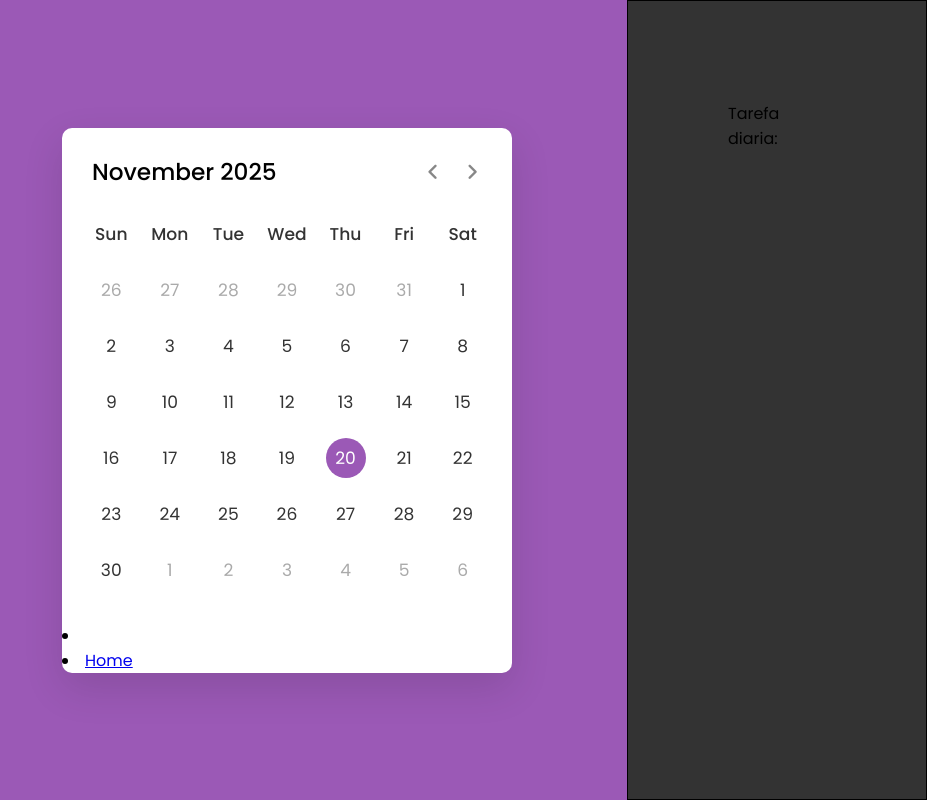
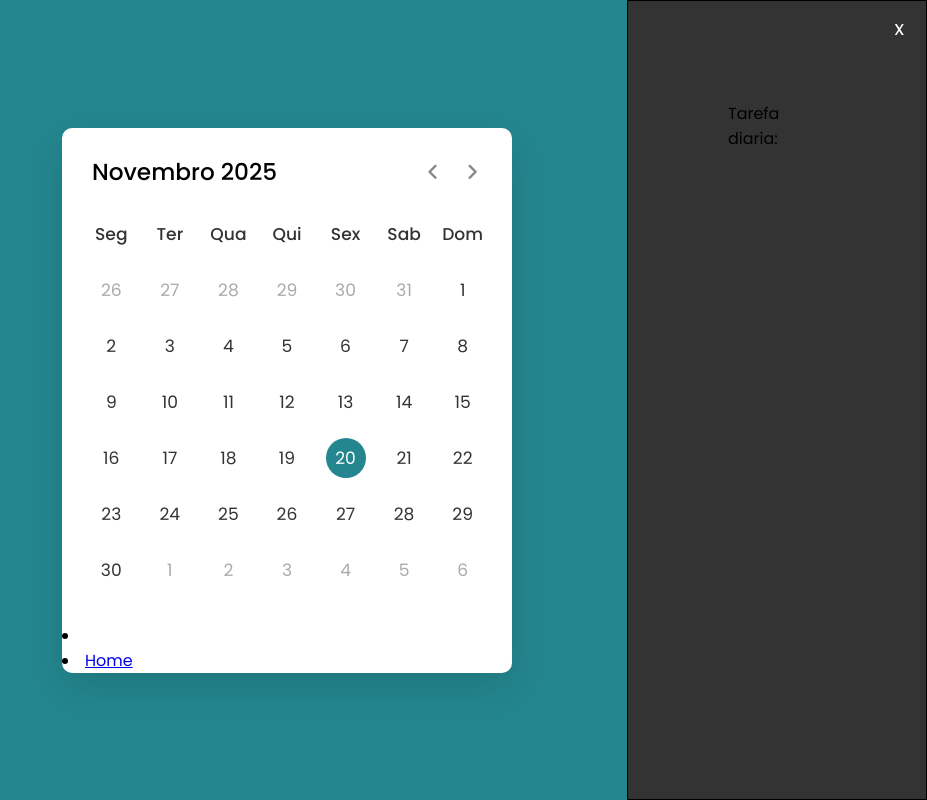
Before and after one commit to Cabo-USBC/Bionnipon, a website: page calendario.html in a window 1280 px wide. Both pictures are taken after a click on the item "20". Shown: the whole page, without its empty margins (353-1280 px from the left). Drawn offline with nearby package versions, Linux system fonts and the light colour scheme.

Commit message:
adiciona 'fechar' na tarefa

```diff
--- a/calendario.html
+++ b/calendario.html
@@ -1,12 +1,11 @@
 <!DOCTYPE html>
-<!-- Coding By CodingNepal - youtube.com/codingnepal -->
-<html lang="en" dir="ltr">
+
+<html lang="pt-br" dir="ltr">
   <head>
     <meta charset="utf-8">
-    <title>Dynamic Calendar JavaScript | CodingNepal</title>
+    <title>Calendario</title>
     <link rel="stylesheet" href="css/calendarionovo.css">
     <meta name="viewport" content="width=device-width, initial-scale=1.0">
-    <!-- Google Font Link for Icons -->
     <link rel="stylesheet" href="https://fonts.googleapis.com/css2?family=Material+Symbols+Rounded:opsz,wght,FILL,GRAD@20..48,100..700,0..1,-50..200">
     <script src="funcoes.js" defer></script>
   </head>
@@ -21,23 +20,25 @@
       </header>
       <div class="calendar">
         <ul class="weeks">
-          <li>Sun</li>
-          <li>Mon</li>
-          <li>Tue</li>
-          <li>Wed</li>
-          <li>Thu</li>
-          <li>Fri</li>
-          <li>Sat</li>
+          <li>Seg</li>
+          <li>Ter</li>
+          <li>Qua</li>
+          <li>Qui</li>
+          <li>Sex</li>
+          <li>Sab</li>
+          <li>Dom</li>
         </ul>
         <ul class="days"></ul>
 
     </div>
+
     <div id="minhaDiv" style="display:none;">
     Tarefa diaria:
+    </div>
 
-    </div>
     <li onclick = "abrirDiv()"></li>
     <li><a href="index.html">Home</a></li>
+    <button id = "semDiv" onclick = "fecharDiv()">x</button>
   </body>
 
 </html>
--- a/css/calendarionovo.css
+++ b/css/calendarionovo.css
@@ -12,7 +12,7 @@ body{
   padding: 0 10px;
   justify-content: center;
   min-height: 100vh;
-  background: #9B59B6;
+  background: #24868F;
 }
 .wrapper{
   width: 450px;
@@ -96,7 +96,7 @@ header .current-date{
   transform: translate(-50%, -50%);
 }
 .days li.active::before{
-  background: #9B59B6;
+  background: #24868F;
 }
 .days li:not(.active):hover::before{
   background: #f2f2f2;
@@ -115,3 +115,23 @@ header .current-date{
   border: 1px solid black
 
 }
+
+#semDiv{
+  position: fixed;
+  right: 10px;
+  top: 10px;
+  z-index: 2;
+  display: none;
+  background-color: #333;
+  color: white;
+  border: none;
+  font-size: 20px;
+  cursor: pointer;
+  padding: 3px 13px;
+  border-radius: 5px;
+}
+
+#semDiv:hover{
+  background-color: #555;
+  border-radius: 100%;
+}
--- a/funcoes.js
+++ b/funcoes.js
@@ -6,8 +6,8 @@ let date = new Date(),
 currYear = date.getFullYear(),
 currMonth = date.getMonth();
 // storing full name of all months in array
-const months = ["January", "February", "March", "April", "May", "June", "July",
-              "August", "September", "October", "November", "December"];
+const months = ["Janeiro", "Fevereiro", "Março", "Abril", "Maio", "Junho", "Julho",
+              "Agosto", "Setembro", "Outubro", "Novembro", "Dezembro"];
 const renderCalendar = () => {
     let firstDayofMonth = new Date(currYear, currMonth, 1).getDay(), // getting first day of month
     lastDateofMonth = new Date(currYear, currMonth + 1, 0).getDate(), // getting last date of month
@@ -48,4 +48,9 @@ prevNextIcon.forEach(icon => { // getting prev and next icons
 });
 function abrirDiv() {
     document.getElementById('minhaDiv').style.display = 'block';
+    document.getElementById('semDiv').style.display = 'block';
 }
+function fecharDiv() {
+    document.getElementById('minhaDiv').style.display = 'none';
+    document.getElementById('semDiv').style.display = 'none';
+}
```
